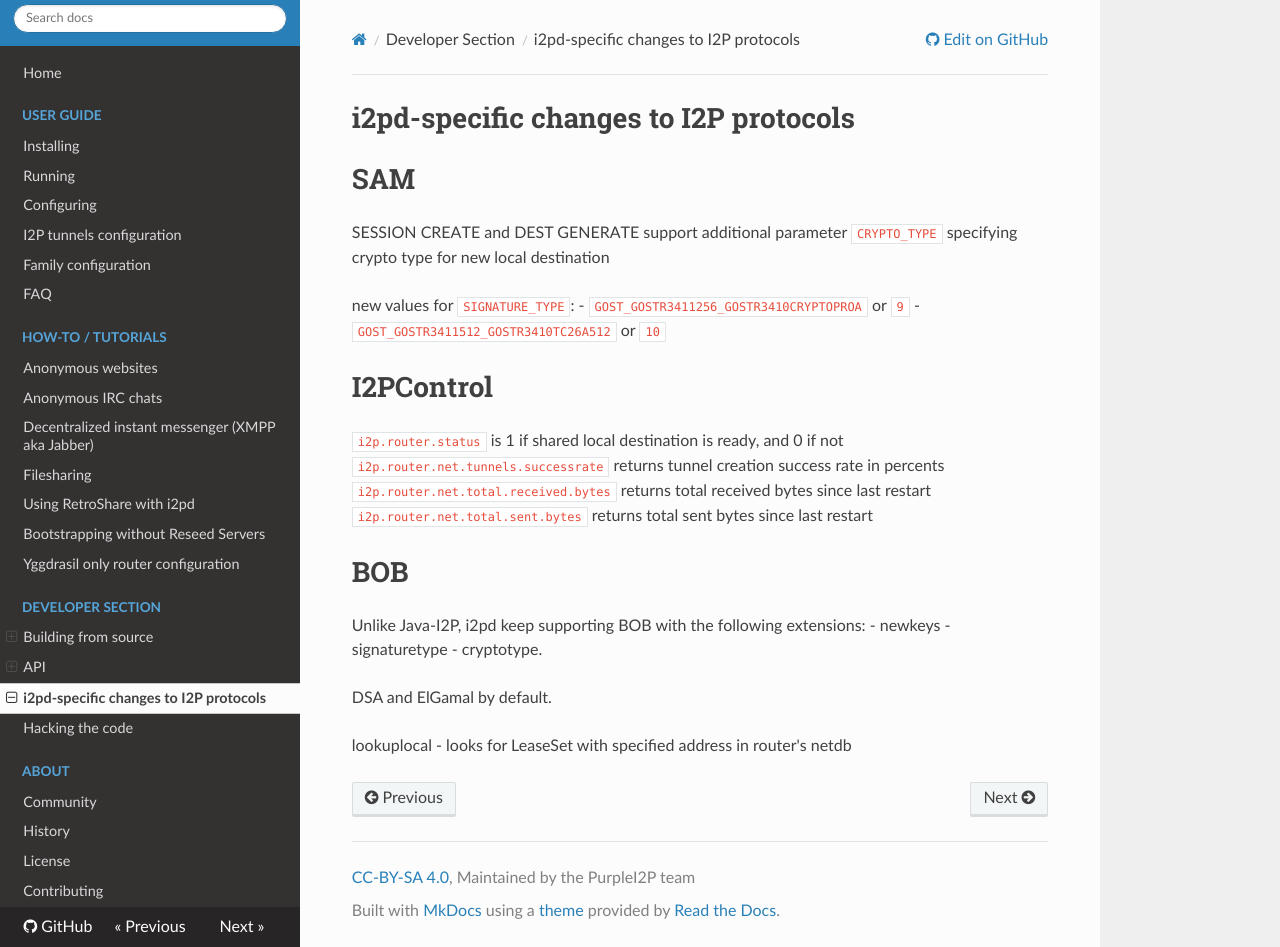
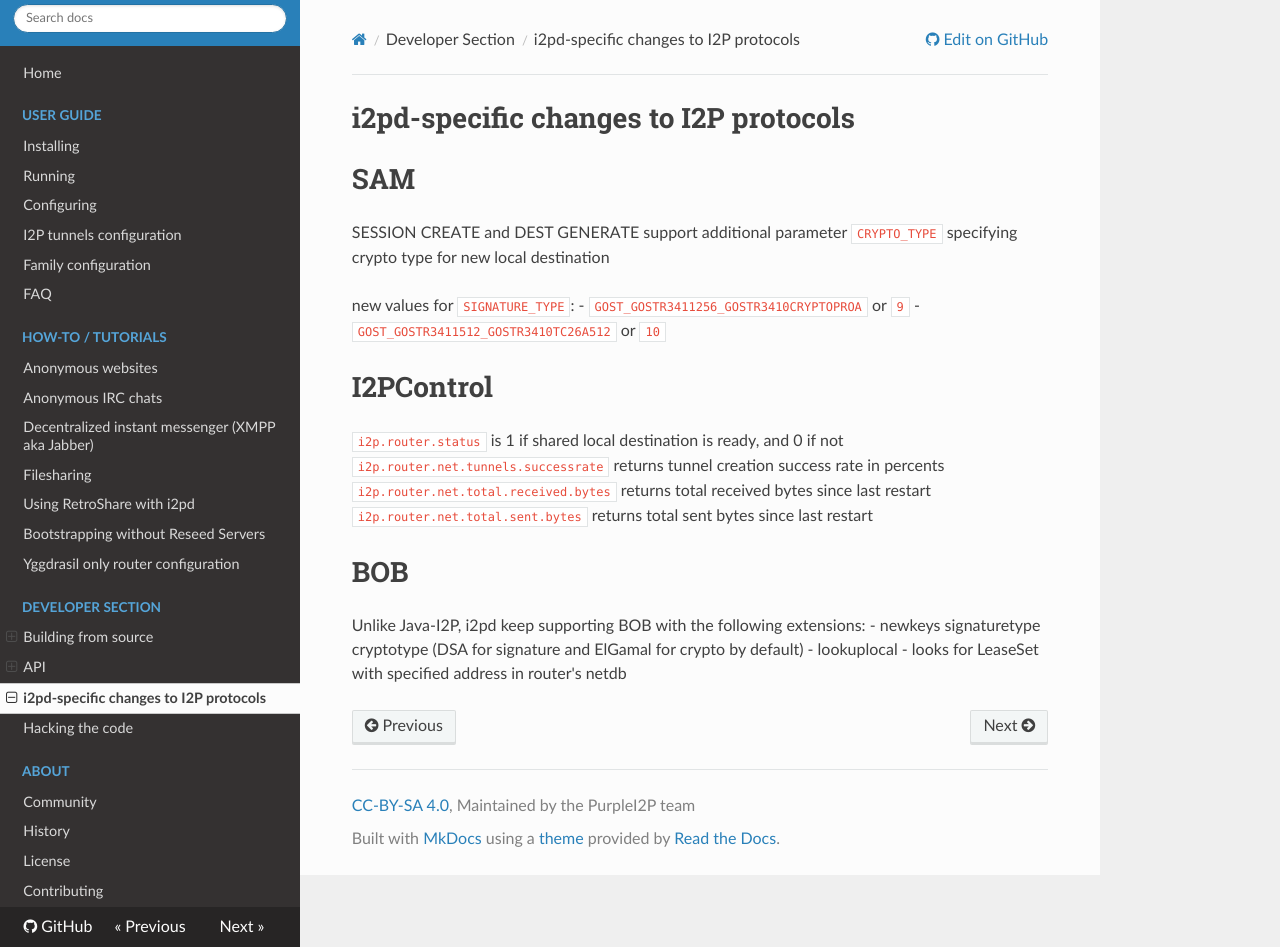
Before and after one commit to PurpleI2P/i2pd_docs_en, an MkDocs documentation site: the page built from docs/devs/i2pd-specifics.md, in a window 1280 px wide and 947 px high. Built offline with MkDocs 1.6.1, drawn with Linux system fonts in a browser that asks for light colours; nearby versions of some CDN libraries.

Commit message:
correct layout for BOB extensions

```diff
--- a/docs/devs/i2pd-specifics.md
+++ b/docs/devs/i2pd-specifics.md
@@ -15,10 +15,5 @@ new values for `SIGNATURE_TYPE`:
 `i2p.router.net.total.sent.bytes` returns total sent bytes since last restart
 # BOB
 Unlike Java-I2P, i2pd keep supporting BOB with the following extensions:
-- newkeys
-- signaturetype
-- cryptotype.
-
-DSA and ElGamal by default.
-
-lookuplocal - looks for LeaseSet with specified address in router's netdb
+- newkeys signaturetype cryptotype  (DSA for signature  and ElGamal for crypto by default)
+- lookuplocal - looks for LeaseSet with specified address in router's netdb
```
